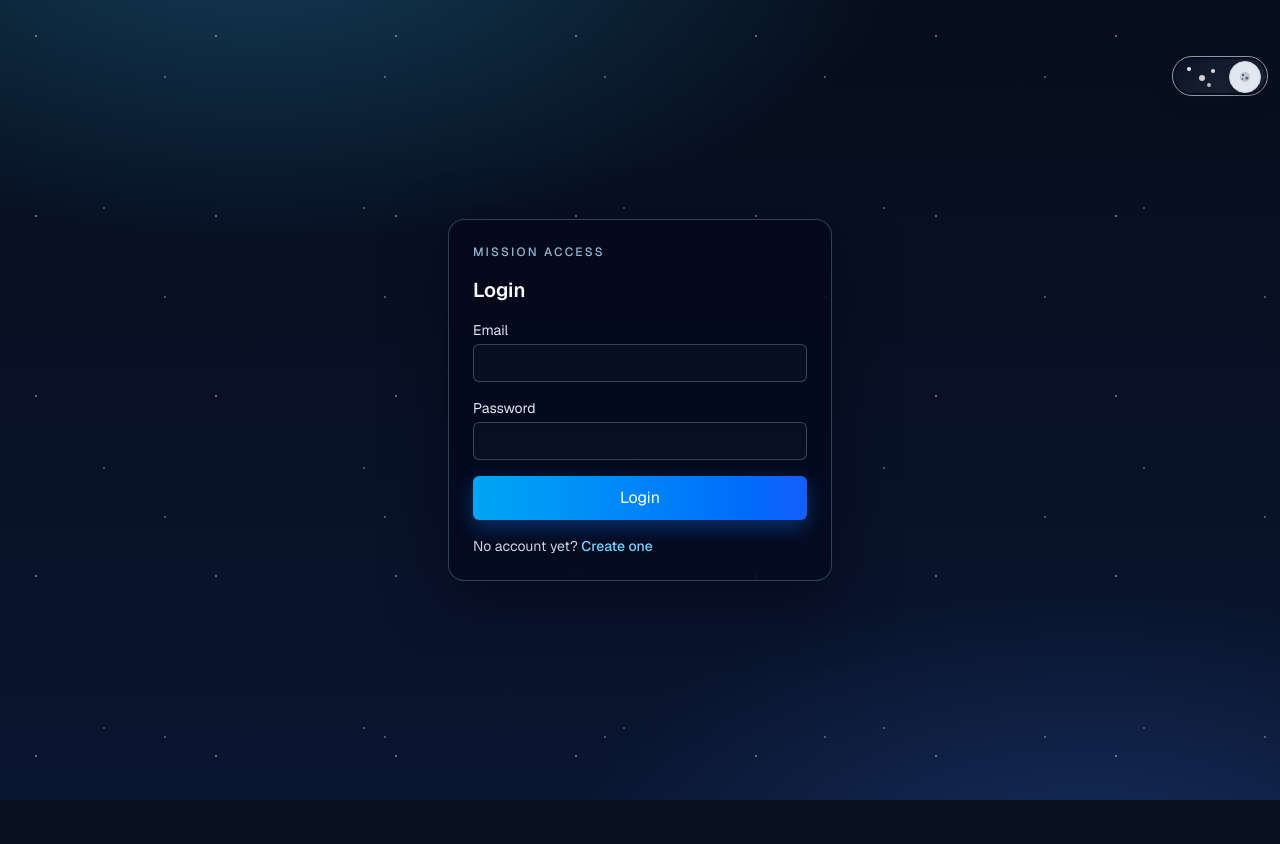
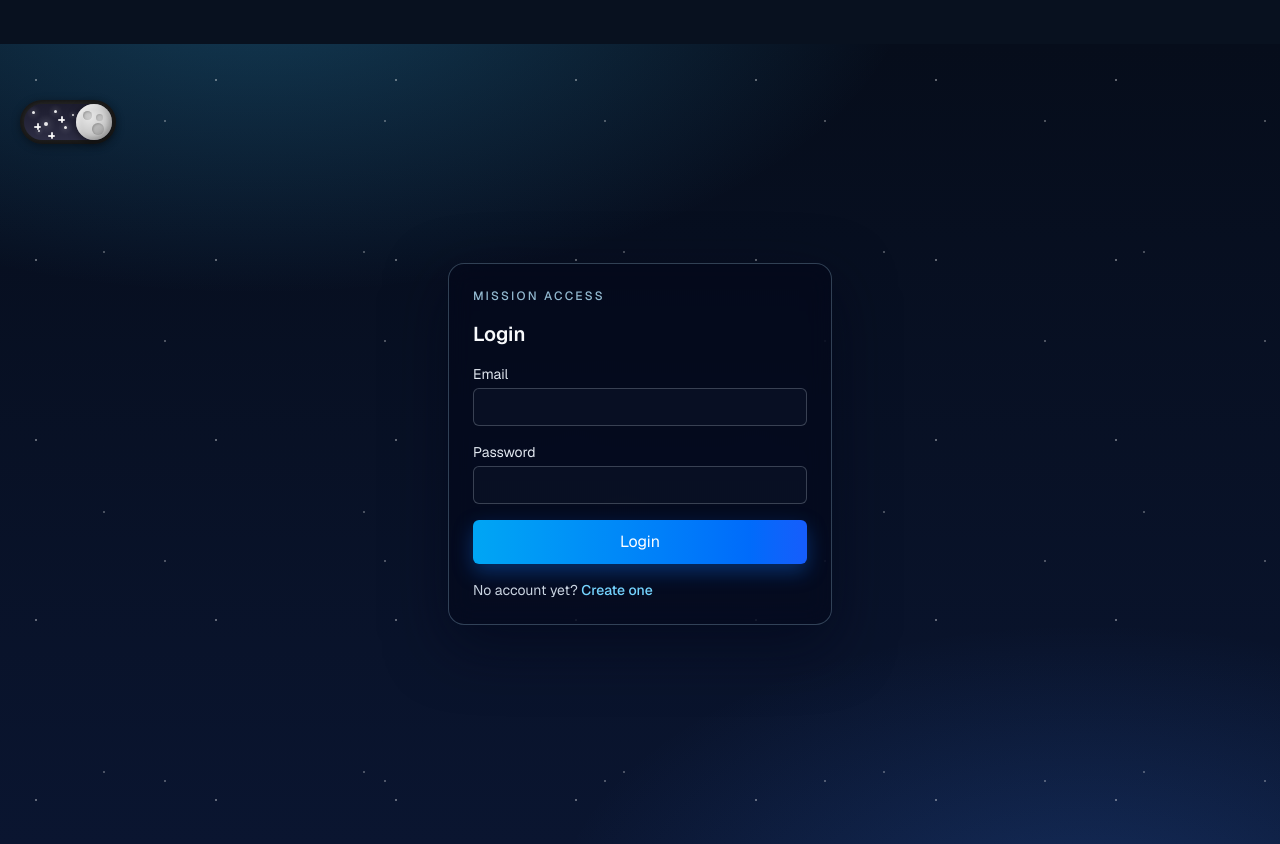
Before and after one commit to Betheony/BUILD4GOOD-FISHBOWL, a Next.js app: page /login in a window 1280 px wide. Both pictures are taken after a click on the button "Switch to Space theme". Before the commit the page ends 800 px from the top, so only its background shows below. Built offline with nearby package versions, Linux system fonts and the light colour scheme; no server answers.

Commit message:
changed toggle styling

```diff
--- a/app/boards/page.tsx
+++ b/app/boards/page.tsx
@@ -320,9 +320,12 @@ export default function BoardsPage() {
 
   if (view === "home") {
     return (
-      <main className={`relative min-h-screen ${isSpace ? "bg-[#060d1b] text-slate-100" : "bg-slate-100"}`}>
+      <main className={`relative min-h-screen overflow-hidden ${isSpace ? "bg-[#060d1b] text-slate-100" : "bg-slate-100"}`}>
         {isSpace && (
-          <div className="pointer-events-none absolute inset-0 bg-[radial-gradient(1200px_600px_at_20%_-10%,rgba(56,189,248,0.2),transparent_55%),radial-gradient(900px_500px_at_85%_110%,rgba(59,130,246,0.16),transparent_60%),linear-gradient(180deg,#060d1b_0%,#0a1530_100%)]" />
+          <>
+            <div className="pointer-events-none absolute inset-0 bg-[radial-gradient(1200px_600px_at_20%_-10%,rgba(56,189,248,0.28),transparent_55%),radial-gradient(900px_500px_at_85%_110%,rgba(59,130,246,0.22),transparent_60%),linear-gradient(180deg,#060d1b_0%,#0a1530_100%)]" />
+            <div className="pointer-events-none absolute inset-0 opacity-40 [background-image:radial-gradient(circle_at_20%_20%,rgba(255,255,255,.9)_0_1px,transparent_1px),radial-gradient(circle_at_75%_35%,rgba(255,255,255,.7)_0_1px,transparent_1px),radial-gradient(circle_at_40%_80%,rgba(255,255,255,.65)_0_1px,transparent_1px)] [background-size:180px_180px,220px_220px,260px_260px]" />
+          </>
         )}
         <div className="relative z-10 mx-auto w-full max-w-6xl px-6 py-6">
           <div className="mb-5 flex items-center justify-between">
--- a/app/components/theme-toggle.tsx
+++ b/app/components/theme-toggle.tsx
@@ -10,48 +10,111 @@ export default function ThemeToggle() {
     <button
       type="button"
       onClick={toggleTheme}
-      className="fixed right-3 top-14 z-[70] h-10 w-24 cursor-pointer rounded-full border border-slate-300/70 p-0.5 shadow-[0_6px_16px_rgba(15,23,42,0.25)] backdrop-blur transition-colors"
+      className="fixed left-5 top-25 z-[70] cursor-pointer"
       title={isSpace ? "Switch to Light theme" : "Switch to Space theme"}
       aria-label={isSpace ? "Switch to Light theme" : "Switch to Space theme"}
+      style={{
+        width: "96px",
+        height: "44px",
+        borderRadius: "999px",
+        padding: "0",
+        background: isSpace
+          ? "linear-gradient(180deg, #2a2a2a 0%, #1a1a1a 100%)"
+          : "linear-gradient(180deg, #e8e8e8 0%, #d0d0d0 100%)",
+        boxShadow: isSpace
+          ? "inset 0 2px 6px rgba(0,0,0,0.6), 0 2px 8px rgba(0,0,0,0.4)"
+          : "inset 0 2px 6px rgba(0,0,0,0.2), 0 2px 8px rgba(0,0,0,0.15)",
+        border: "none",
+        transition: "background 0.4s ease",
+        position: "relative",
+      }}
     >
+      {/* Inner track — no overflow hidden so thumb isn't clipped */}
       <span
-        className={`relative flex h-full w-full items-center rounded-full transition-all duration-300 ${isSpace
-          ? "bg-[linear-gradient(135deg,#0b1227,#1f2937)]"
-          : "bg-[linear-gradient(135deg,#38bdf8,#60a5fa)]"}`}
+        style={{
+          display: "block",
+          position: "absolute",
+          inset: "4px",
+          borderRadius: "999px",
+          overflow: "hidden",
+          background: isSpace
+            ? "linear-gradient(180deg, #1c1c2e 0%, #2d2d44 100%)"
+            : "linear-gradient(180deg, #5bb8f5 0%, #3a9de0 40%, #6ec6f5 100%)",
+          transition: "background 0.4s ease",
+        }}
       >
-        {isSpace ? (
+        {/* DAY: layered sky arcs */}
+        {!isSpace && (
           <>
-            <span className="absolute left-3 top-2 h-1 w-1 rounded-full bg-white/90" />
-            <span className="absolute left-6 top-4 h-1.5 w-1.5 rounded-full bg-white/80" />
-            <span className="absolute left-9 top-2.5 h-1 w-1 rounded-full bg-white/85" />
-            <span className="absolute left-8 top-6 h-1 w-1 rounded-full bg-white/70" />
-          </>
-        ) : (
-          <>
-            <span className="absolute inset-x-0 bottom-0 h-4 rounded-b-full bg-white/55" />
-            <span className="absolute bottom-1 left-4 h-3 w-8 rounded-full bg-white/45" />
+            <span style={{ position: "absolute", inset: 0, background: "linear-gradient(180deg, #4aaee8 0%, #70c3f5 100%)", borderRadius: "999px" }} />
+            <span style={{ position: "absolute", right: "-4px", top: "-4px", width: "60px", height: "52px", borderRadius: "999px", background: "linear-gradient(180deg, #5abcf0 0%, #7dcef8 100%)", opacity: 0.8 }} />
+            <span style={{ position: "absolute", right: "-2px", top: "0px", width: "52px", height: "44px", borderRadius: "999px", background: "linear-gradient(180deg, #6bc5f2 0%, #8ad4f9 100%)", opacity: 0.8 }} />
+            <span style={{ position: "absolute", right: "0px", top: "2px", width: "46px", height: "38px", borderRadius: "999px", background: "linear-gradient(180deg, #7dcef5 0%, #9adcfb 100%)", opacity: 0.75 }} />
+            {/* Cloud puffs */}
+            <span style={{ position: "absolute", right: "4px", bottom: "-4px", width: "44px", height: "24px", borderRadius: "50% 50% 0 0", background: "white", opacity: 0.95 }} />
+            <span style={{ position: "absolute", right: "12px", bottom: "4px", width: "28px", height: "20px", borderRadius: "50%", background: "white", opacity: 0.9 }} />
+            <span style={{ position: "absolute", right: "2px", bottom: "4px", width: "24px", height: "18px", borderRadius: "50%", background: "white", opacity: 0.85 }} />
+            <span style={{ position: "absolute", right: "26px", bottom: "0px", width: "20px", height: "16px", borderRadius: "50%", background: "white", opacity: 0.8 }} />
           </>
         )}
 
-        <span
-          className={`absolute top-0.5 inline-flex h-8 w-8 items-center justify-center rounded-full border shadow-[0_3px_10px_rgba(2,6,23,0.35)] transition-all duration-300 ${isSpace
-            ? "left-[54px] border-slate-300 bg-slate-200 text-slate-700"
-            : "left-0.5 border-amber-300 bg-amber-300 text-amber-700"}`}
-        >
-          {isSpace ? (
-            <svg width="16" height="16" viewBox="0 0 24 24" fill="none" aria-hidden="true">
-              <circle cx="12" cy="12" r="7.5" fill="currentColor" opacity="0.2" />
-              <circle cx="9" cy="9" r="1.6" fill="currentColor" />
-              <circle cx="14.8" cy="13.8" r="2.1" fill="currentColor" opacity="0.75" />
-              <circle cx="8" cy="15.2" r="1.2" fill="currentColor" opacity="0.8" />
-            </svg>
-          ) : (
-            <svg width="16" height="16" viewBox="0 0 24 24" fill="none" aria-hidden="true">
-              <circle cx="12" cy="12" r="4.2" fill="currentColor" />
-              <path d="M12 3v2.2M12 18.8V21M3 12h2.2M18.8 12H21M5.9 5.9l1.5 1.5M16.6 16.6l1.5 1.5M5.9 18.1l1.5-1.5M16.6 7.4l1.5-1.5" stroke="currentColor" strokeWidth="1.8" strokeLinecap="round"/>
-            </svg>
-          )}
-        </span>
+        {/* NIGHT: stars */}
+        {isSpace && (
+          <>
+            {[
+              { left: "8px",  top: "7px",  size: 3 },
+              { left: "20px", top: "18px", size: 4 },
+              { left: "30px", top: "6px",  size: 3 },
+              { left: "40px", top: "22px", size: 3 },
+              { left: "14px", top: "26px", size: 2 },
+              { left: "48px", top: "10px", size: 2 },
+            ].map((s, i) => (
+              <span key={i} style={{ position: "absolute", left: s.left, top: s.top, width: s.size, height: s.size, background: "white", borderRadius: "50%", boxShadow: `0 0 ${s.size * 2}px white`, opacity: 0.9 }} />
+            ))}
+            {/* 4-point sparkles */}
+            {[
+              { left: "10px", top: "19px" },
+              { left: "34px", top: "12px" },
+              { left: "24px", top: "28px" },
+            ].map((s, i) => (
+              <span key={`sp-${i}`} style={{ position: "absolute", left: s.left, top: s.top, width: "7px", height: "7px" }}>
+                <span style={{ position: "absolute", left: "3px", top: "0", width: "1.5px", height: "7px", background: "rgba(255,255,255,0.85)", borderRadius: "1px" }} />
+                <span style={{ position: "absolute", left: "0", top: "3px", width: "7px", height: "1.5px", background: "rgba(255,255,255,0.85)", borderRadius: "1px" }} />
+              </span>
+            ))}
+          </>
+        )}
+      </span>
+
+      {/* THUMB — outside overflow:hidden so it never clips */}
+      <span
+        style={{
+          position: "absolute",
+          top: "50%",
+          left: "4px",
+          width: "36px",
+          height: "36px",
+          marginTop: "-18px",
+          borderRadius: "50%",
+          transform: `translateX(${isSpace ? "52px" : "0px"})`,
+          transition: "transform 0.35s cubic-bezier(0.34, 1.56, 0.64, 1)",
+          zIndex: 20,
+          background: isSpace
+            ? "radial-gradient(circle at 38% 35%, #e8e8e8 0%, #c8c8c8 55%, #aaaaaa 100%)"
+            : "radial-gradient(circle at 38% 35%, #ffe566 0%, #f5c800 60%, #e6b800 100%)",
+          boxShadow: isSpace
+            ? "inset -3px -2px 5px rgba(0,0,0,0.2), inset 2px 2px 4px rgba(255,255,255,0.6), 0 2px 8px rgba(0,0,0,0.5)"
+            : "inset -3px -2px 5px rgba(180,100,0,0.25), inset 2px 2px 4px rgba(255,255,255,0.6), 0 2px 8px rgba(0,0,0,0.25)",
+        }}
+      >
+        {/* Moon craters — only visible on moon */}
+        {isSpace && (
+          <>
+            <span style={{ position: "absolute", top: "7px",  left: "7px",  width: "9px",  height: "9px",  borderRadius: "50%", background: "rgba(0,0,0,0.13)", boxShadow: "inset 1px 1px 2px rgba(0,0,0,0.2)" }} />
+            <span style={{ position: "absolute", top: "19px", left: "16px", width: "12px", height: "12px", borderRadius: "50%", background: "rgba(0,0,0,0.13)", boxShadow: "inset 1px 1px 2px rgba(0,0,0,0.2)" }} />
+            <span style={{ position: "absolute", top: "10px", left: "20px", width: "7px",  height: "7px",  borderRadius: "50%", background: "rgba(0,0,0,0.10)", boxShadow: "inset 1px 1px 2px rgba(0,0,0,0.15)" }} />
+          </>
+        )}
       </span>
     </button>
   );
```
